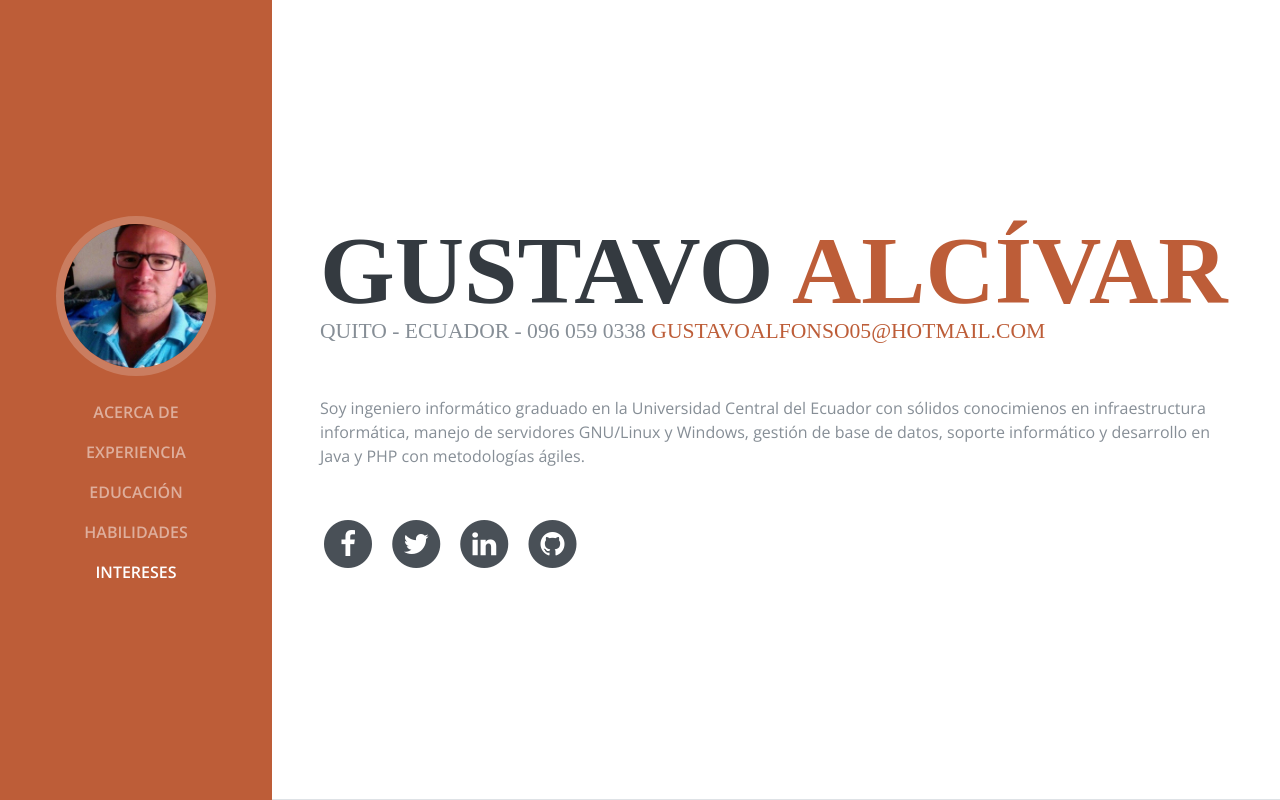
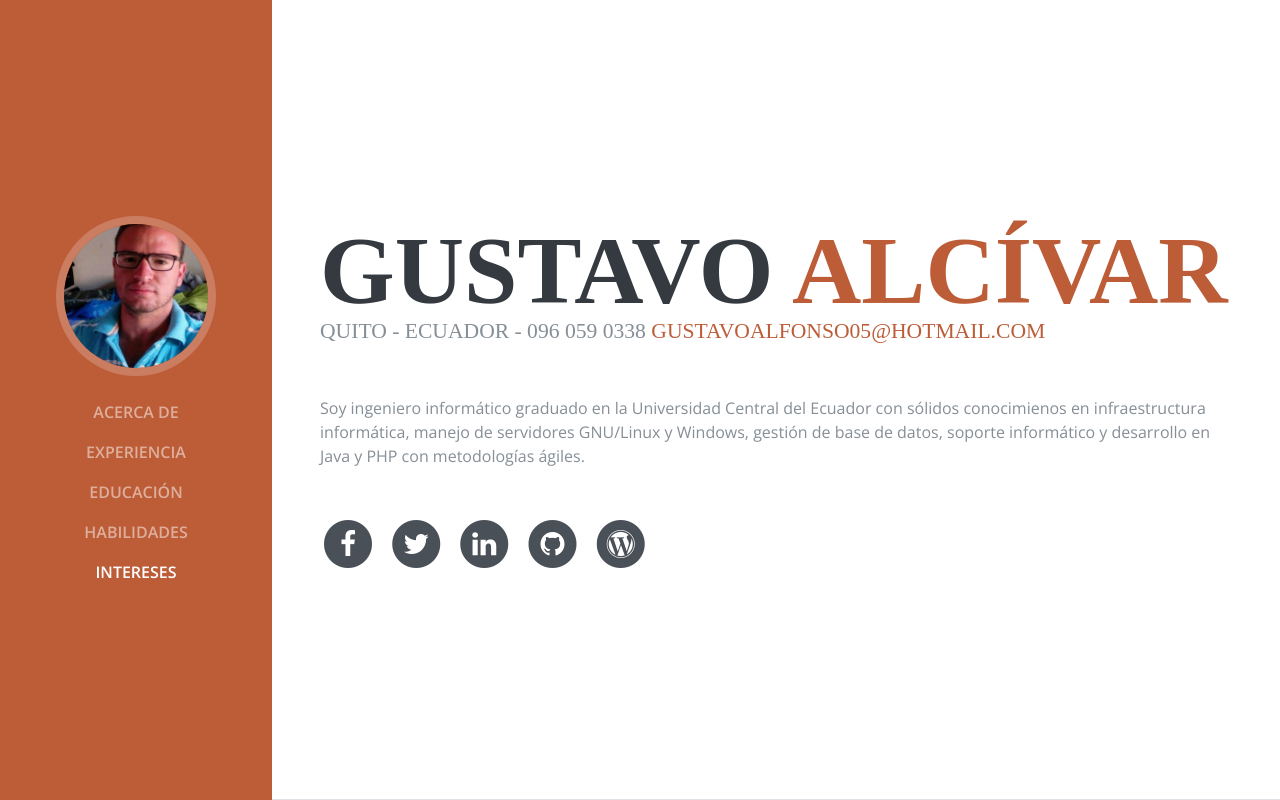
Before and after one commit to gustavoalcivar/web, a plain HTML site: page index.html in a window 1280 px wide. Shown: the top 800 px of the page. Drawn offline with nearby package versions, Linux system fonts and the light colour scheme; a web font is replaced by a local one.

Commit message:
Update index.html

```diff
--- a/index.html
+++ b/index.html
@@ -105,6 +105,14 @@
                 <span class="fa-stack fa-lg">
                   <i class="fa fa-circle fa-stack-2x"></i>
                   <i class="fa fa-github fa-stack-1x fa-inverse"></i>
+                </span>
+              </a>
+            </li>
+            <li class="list-inline-item">
+              <a href="https://gustavoalcivar.wordpress.com/" target="_blank">
+                <span class="fa-stack fa-lg">
+                  <i class="fa fa-circle fa-stack-2x"></i>
+                  <i class="fa fa-wordpress fa-stack-1x fa-inverse"></i>
                 </span>
               </a>
             </li>
```
